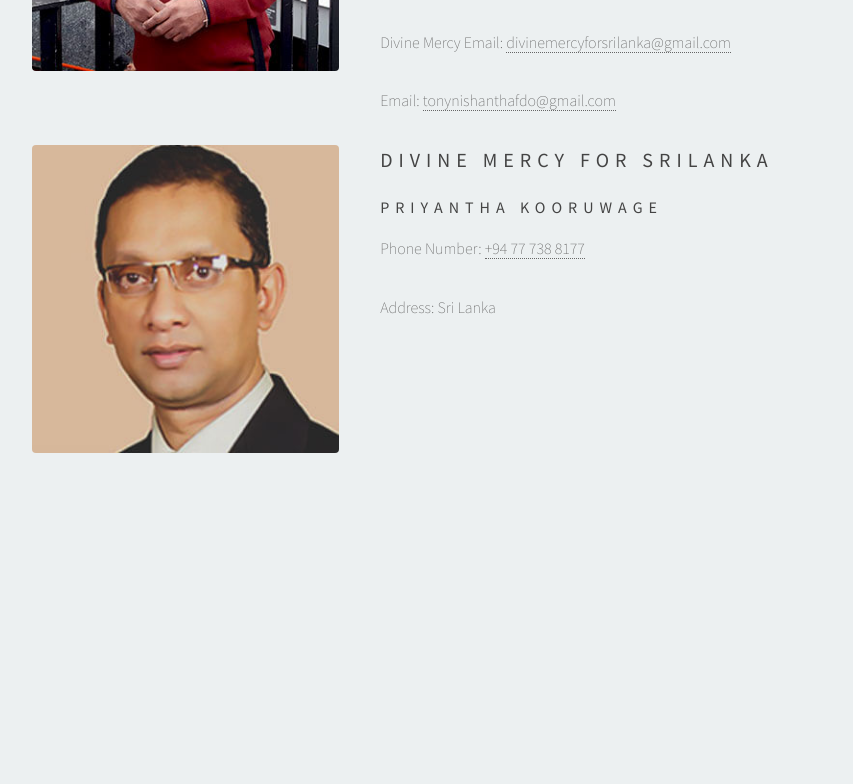
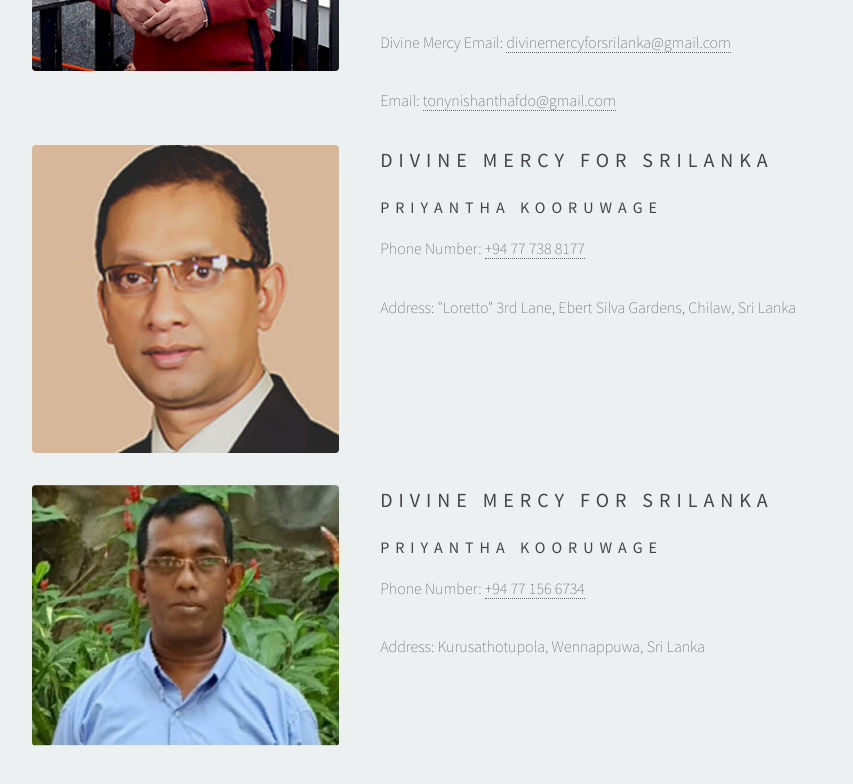
Before and after one commit to edemotte/divinemercyforsrilanka.github.io, a plain HTML site: page contact-us.html in a window 1280 px wide. Shown: the part 1021-1805 px from the top of the page, without its empty margins (96-949 px from the left). Before the commit the page ends 1538 px from the top, so only its background shows below. Drawn offline with Linux system fonts and the light colour scheme.

Commit message:
added maxy uncle details

```diff
--- a/contact-us.html
+++ b/contact-us.html
@@ -124,7 +124,22 @@
 									<h3>Divine Mercy For Srilanka</h3>
 									<h4>Priyantha Kooruwage</h4>
 									<p>Phone Number: <a href="tel:+94 77 738 8177" class="">+94 77 738 8177</a></p>
-									<p>Address: Sri Lanka</p>
+									<p>Address: "Loretto" 3rd Lane, Ebert Silva Gardens, Chilaw, Sri Lanka</p>
+									<!-- <p></p>
+									<a href="#" class="button">Learn More</a> -->
+								</div>
+							</div>
+							<div class="flex flex-2">
+								<div class="col col1">
+									<div class="image round fit">
+										<a href="generic.html" class="link"><img src="images/divine-mercy-Maxy-Fernando.jpeg" alt="" /></a>
+									</div>
+								</div>
+								<div class="col col2">
+									<h3>Divine Mercy For Srilanka</h3>
+									<h4>Priyantha Kooruwage</h4>
+									<p>Phone Number: <a href="tel:+94 77 156 6734" class="">+94 77 156 6734</a></p>
+									<p>Address: Kurusathotupola, Wennappuwa, Sri Lanka</p>
 									<!-- <p></p>
 									<a href="#" class="button">Learn More</a> -->
 								</div>
```
Also changed, not shown: images/divine-mercy-Maxy-Fernando.jpeg (added).
